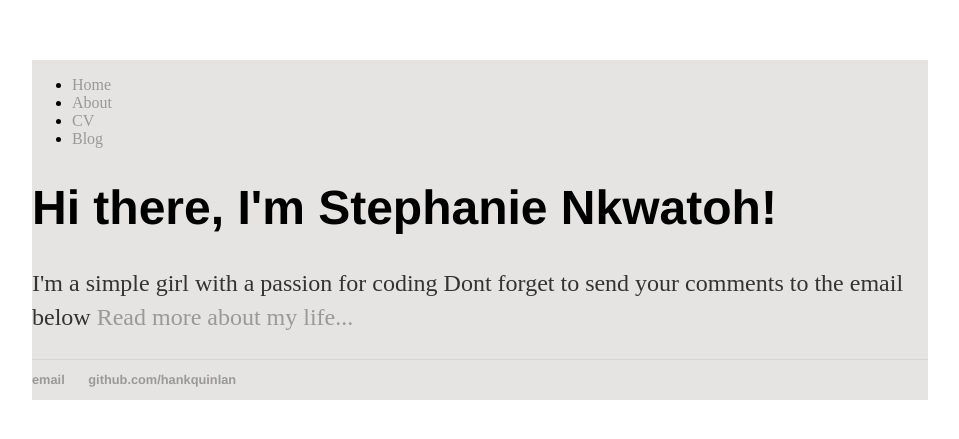
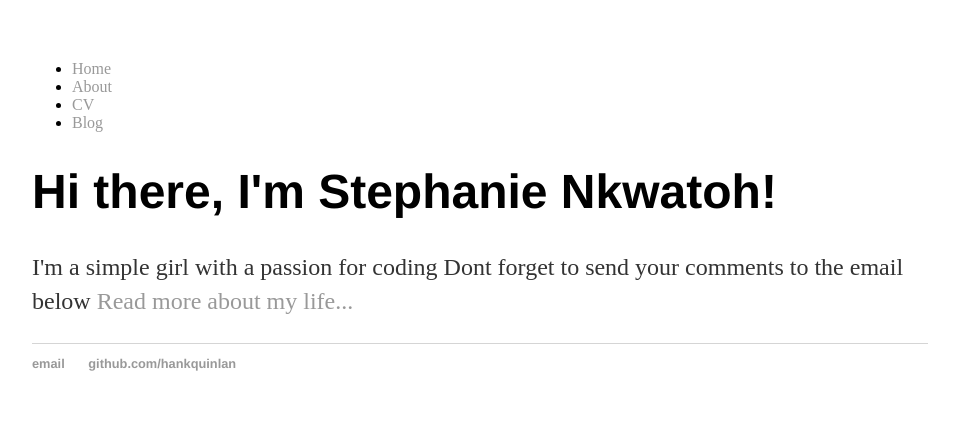
Before and after one commit to steph237/steph237.github.io, a Jekyll site: the page built from index.html, in a window 1280 px wide. Shown: the top 439 px of the page, without its empty margins (160-1119 px from the left). Built offline with Jekyll 4.4.1, drawn with Linux system fonts in a browser that asks for light colours.

Commit message:
Update main.css
removed style for nav bar

```diff
--- a/css/main.css
+++ b/css/main.css
@@ -2,10 +2,7 @@ body {
     margin: 60px auto;
     width: 70%;
 }
-.navbar {
-  overflow: hidden;
-  background-color: #E5E4E2;
-}
+
 nav ul, footer ul {
     font-family:'Helvetica', 'Arial', 'Sans-Serif';
     padding: 0px;
```
